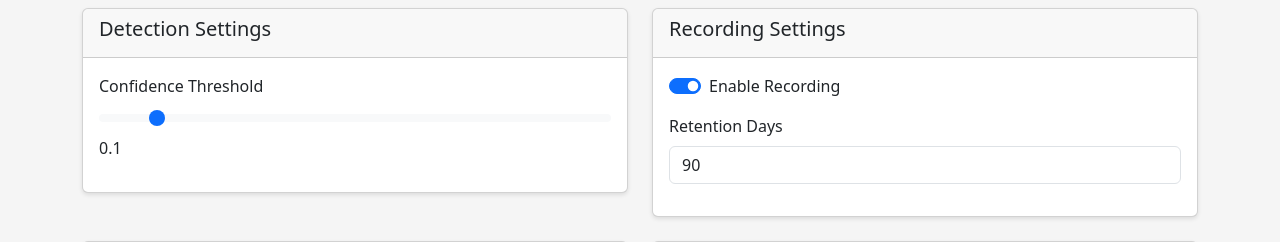
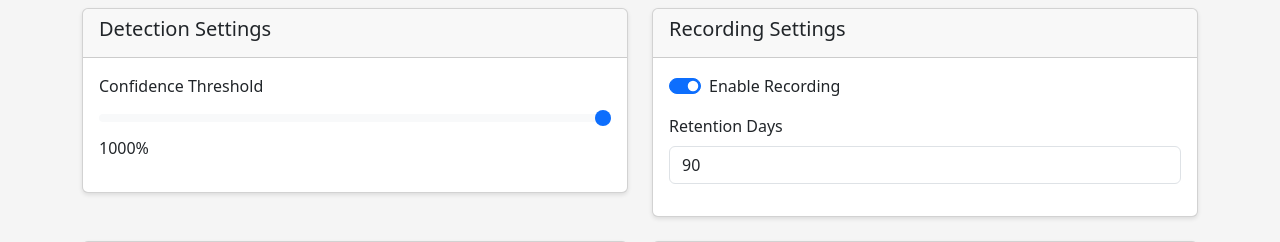
Before and after one commit to tmdrake/AI-CAMERA-HAILO, a Flask app: page /settings in a window 1280 px wide. Shown: the part 134-376 px from the top of the page. Run offline with Flask 3, Linux system fonts and the light colour scheme; a user stored in the database is signed in.

Commit message:
Show confidence threshold as percentage (0-100%) in UI

```diff
--- a/config/settings.json
+++ b/config/settings.json
@@ -1,6 +1,6 @@
 {
     "detection": {
-        "confidence_threshold": 0.1,
+        "confidence_threshold": 10,
         "person_class_only": true,
         "model_path": "/usr/share/hailo-models/yolov5s_personface_h8l.hef"
     },
--- a/src/app.py
+++ b/src/app.py
@@ -96,7 +96,7 @@ def detection_loop():
             frame_count += 1
 
             if detector:
-                threshold = config.get('detection.confidence_threshold', 0.5)
+                threshold = config.get('detection.confidence_threshold', 50) / 100.0
                 detections = detector.detect(frame, threshold)
 
                 logger.info(f"Threshold: {threshold}, Detections: {len(detections)}")
--- a/web/templates/settings.html
+++ b/web/templates/settings.html
@@ -19,8 +19,8 @@
                 <div class="card-body">
                     <div class="mb-3">
                         <label for="confidence_threshold" class="form-label">Confidence Threshold</label>
-                        <input type="range" class="form-range" min="0" max="1" step="0.1" id="confidence_threshold" name="detection.confidence_threshold" value="{{ config.get('detection', {}).get('confidence_threshold', 0.5) }}">
-                        <span id="thresholdValue">{{ config.get('detection', {}).get('confidence_threshold', 0.5) }}</span>
+                        <input type="range" class="form-range" min="0" max="100" step="5" id="confidence_threshold" name="detection.confidence_threshold" value="{{ (config.get('detection', {}).get('confidence_threshold', 0.5) * 100) | int }}">
+                        <span id="thresholdValue">{{ (config.get('detection', {}).get('confidence_threshold', 0.5) * 100) | int }}%</span>
                     </div>
                 </div>
             </div>
@@ -121,7 +121,7 @@ const thresholdSlider = document.getElementById('confidence_threshold');
 const thresholdValue = document.getElementById('thresholdValue');
 
 thresholdSlider.addEventListener('input', function() {
-    thresholdValue.textContent = this.value;
+    thresholdValue.textContent = this.value + '%';
 });
 </script>
 {% endblock %}
```
